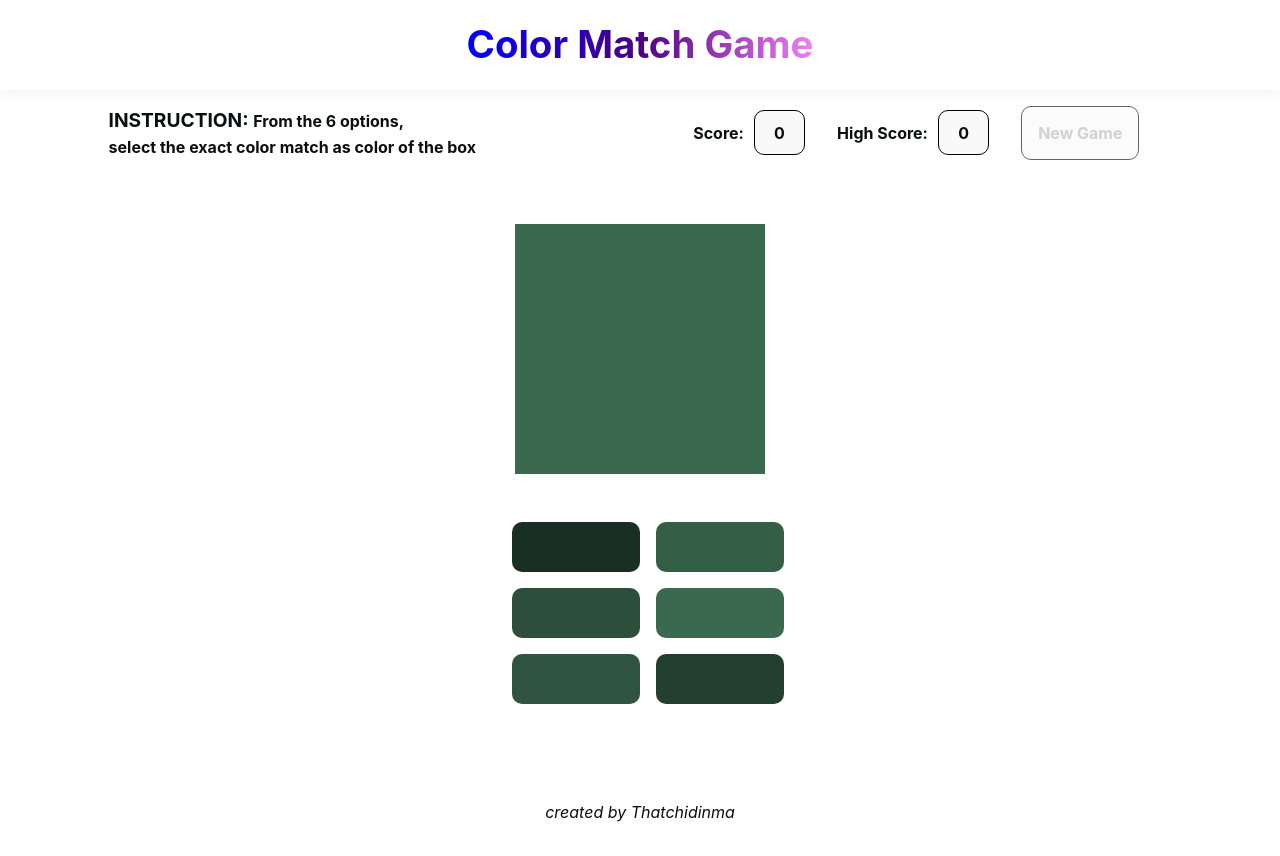
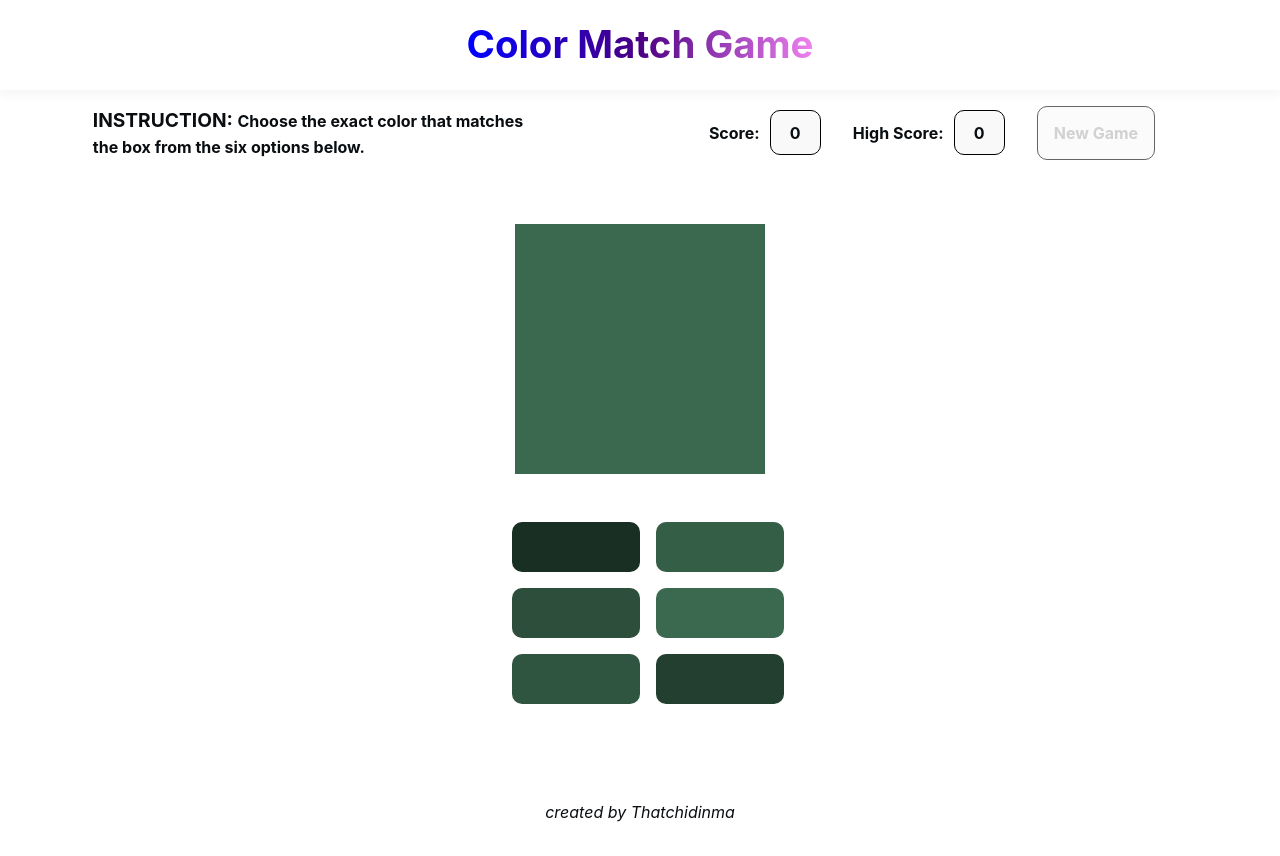
Before and after one commit to Thatchidinma/Color-Guess-Game, a React (Vite) app: page / in a window 1280 px wide. Built offline with nearby package versions, Linux system fonts and the light colour scheme.

Commit message:
updated the instruction

```diff
--- a/src/components/ui/NavBar.jsx
+++ b/src/components/ui/NavBar.jsx
@@ -26,7 +26,7 @@ const NavBar = () => {
   return (
       <nav className='navbar'>
         <div className="nav-left">
-            <p data-testid="gameInstructions" className="game-instructions"><span>INSTRUCTION: </span>From the 6 options, <br/> select the exact color match as color of the box </p>
+            <p data-testid="gameInstructions" className="game-instructions"><span>INSTRUCTION: </span>Choose the exact color that matches <br/>the box from the six options below.</p>
         </div>
 
         <div className="nav-right">
```
